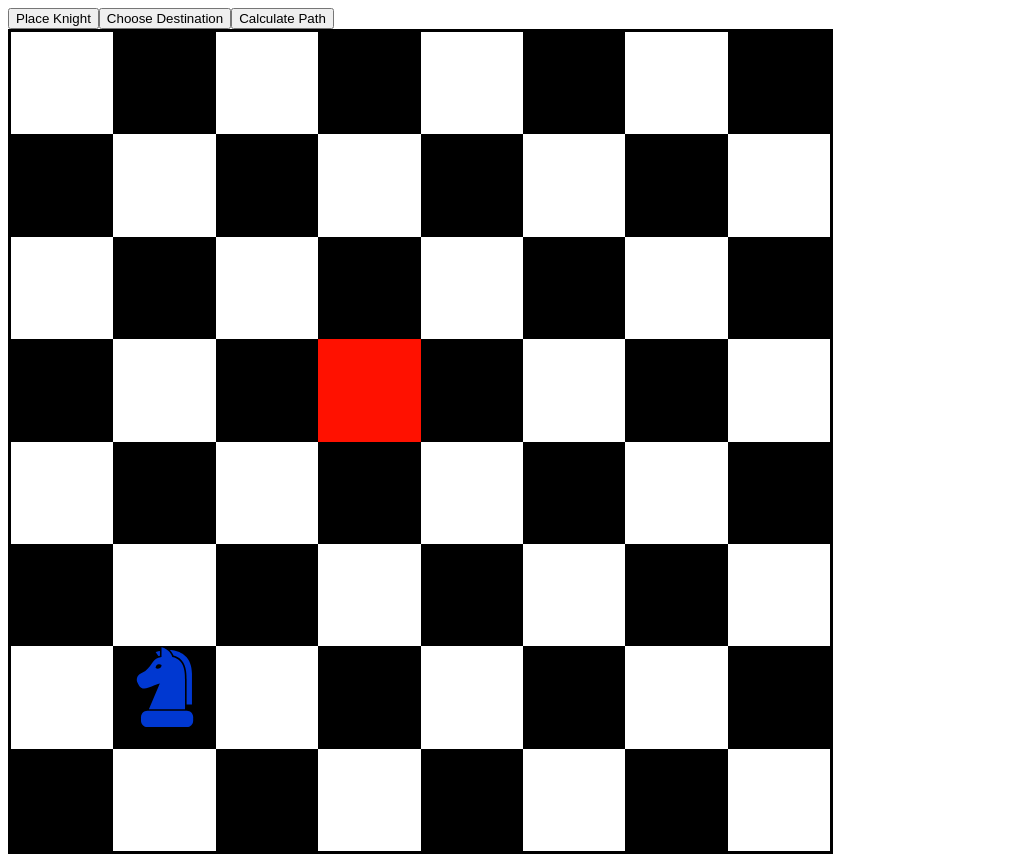
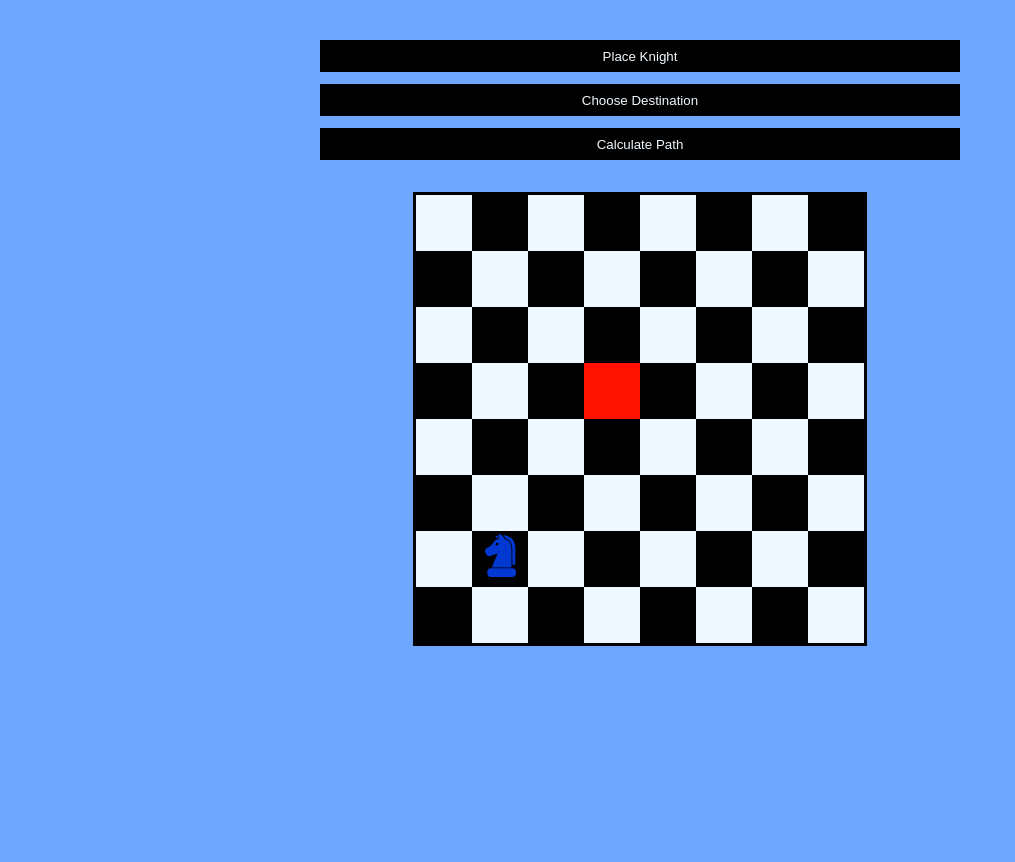
Before and after one commit to dwcarey/knightsTravails, a website built with webpack: page dist/index.html in a window 1280 px wide. Shown: the whole page, without its empty margins (0-1015 px from the left). After the commit the page ends 800 px from the top, so only its background shows below. Built offline with Linux system fonts and the light colour scheme.

Commit message:
added some styling and button/page responnsiveness, mainly CSS

```diff
--- a/src/eventHandlers.js
+++ b/src/eventHandlers.js
@@ -10,12 +10,16 @@ function buttonEventListeners() {
 
   placeKnightButton.addEventListener('click', () => {
     placeKnightActive = true;
+    placeKnightButton.classList.add('selected');
     placeDestinationActive = false;
+    placeDestinationButton.classList.remove('selected');
   });
 
   placeDestinationButton.addEventListener('click', () => {
     placeKnightActive = false;
+    placeKnightButton.classList.remove('selected');
     placeDestinationActive = true;
+    placeDestinationButton.classList.add('selected');
   });
 
   calculateButton.addEventListener('click', () => {
--- a/src/style.css
+++ b/src/style.css
@@ -1,15 +1,31 @@
+body {
+    background-color: rgb(110, 167, 253);
+}
 
+#siteContainer {
+    display: flex;
+    flex-direction: column;
+    align-items: center;
+    justify-content: center;
+}
 
 .square {
     width: 8vw;
-    height: 8vw;
+    height: 7vw;
     font-size: 7vw;
     text-align: center;
-    color: #0038d1;
+    padding-top: 1vw;
+    color: #00258b;
+    font-weight: 500;
+    font-family: 'Courier New', Courier, monospace;
 }
 
 .black {
     background-color: black;
+}
+
+.white {
+    background-color: aliceblue;
 }
 
 #gameboardContainer {
@@ -36,6 +52,39 @@
     justify-content: center;
     background-image: url('./knight.svg');
     background-repeat: no-repeat;
-    background-position: center;
+    background-position: bottom -2px center;
 
 }
+
+button {
+    background-color: black;
+    color: aliceblue;
+    border: none;
+    border-style: none;
+    width: 50vw;
+    height: 4vh;
+}
+
+#buttonContainer {
+    display: flex;
+    flex-direction: column;
+    justify-content: space-between;
+    height: 15vh;
+    margin-bottom: 4vh;
+    margin-top: 4vh;
+}
+
+.selected {
+    background-color: #00227e;
+}
+
+
+
+@media (min-width: 768px) {
+    .square {
+        width: min(8vw, 7vh);
+        height: min(8vw, 7vh);
+        padding: 0;
+    }
+
+}
```
Also changed, not shown: dist/main.js.
